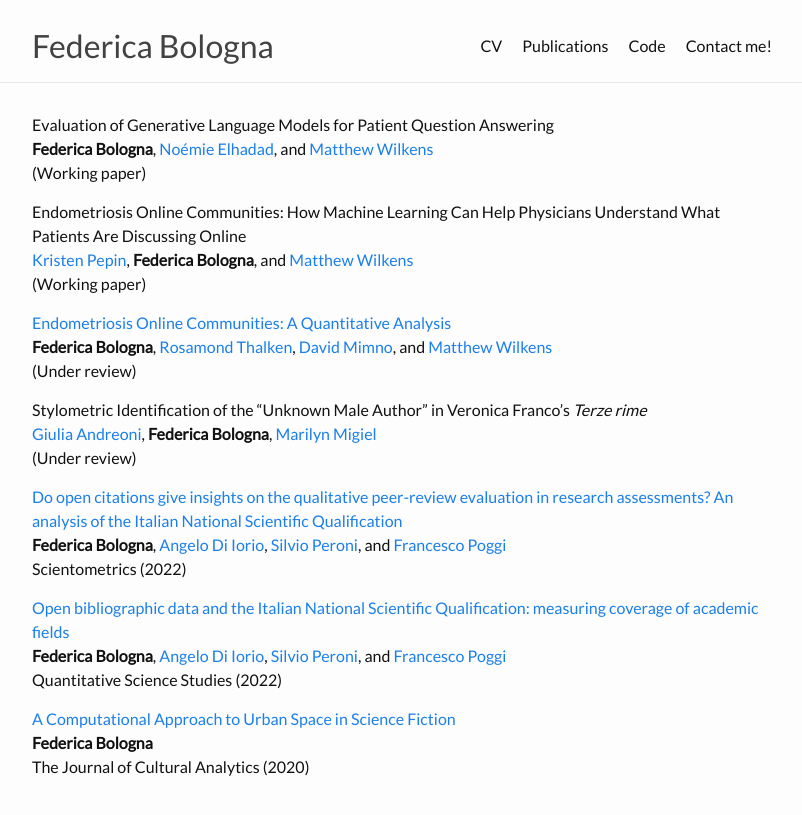
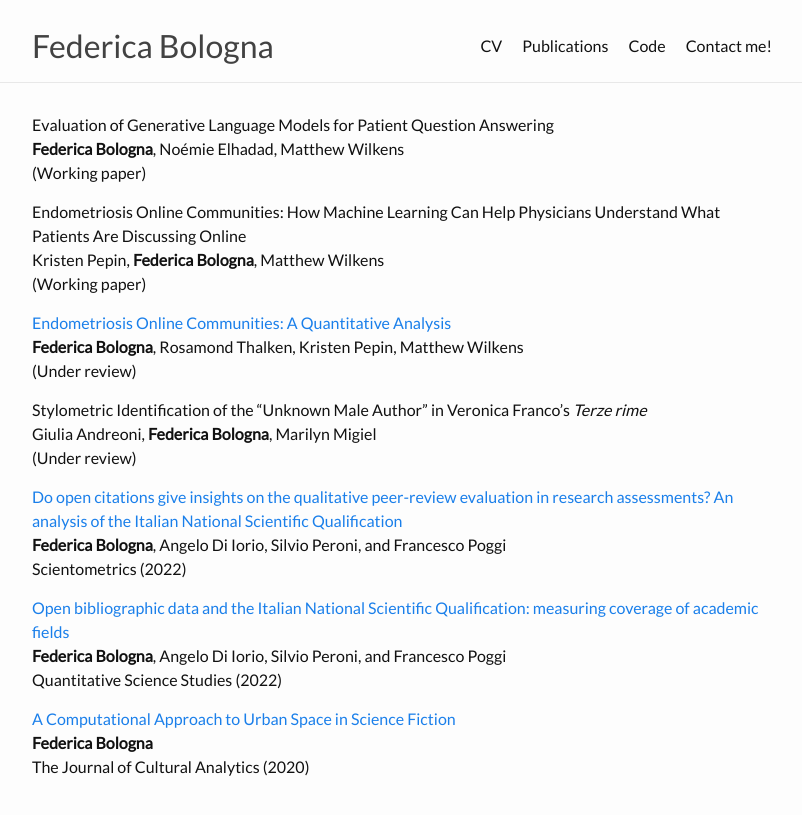
Before and after one commit to federicabologna/federicabologna.github.io, a Jekyll site: the page built from publications.markdown, in a window 1280 px wide. Shown: the top 815 px of the page, without its empty margins (238-1040 px from the left). Built offline with Jekyll 4.4.1, drawn with Linux system fonts in a browser that asks for light colours.

Commit message:
removed unhellpful links

```diff
--- a/publications.markdown
+++ b/publications.markdown
@@ -4,27 +4,27 @@ title: Publications
 permalink: /publications/
 ---
 Evaluation of Generative Language Models for Patient Question Answering <br/>
-**Federica Bologna**, [Noémie Elhadad](https://people.dbmi.columbia.edu/noemie/), and [Matthew Wilkens](https://mattwilkens.com/){:target="_blank"}  <br/>
+**Federica Bologna**, Noémie Elhadad, Matthew Wilkens  <br/>
 (Working paper)<br/>
 
 Endometriosis Online Communities: How Machine Learning Can Help Physicians Understand What Patients Are Discussing Online <br/>
-[Kristen Pepin](https://weillcornell.org/kristen-pepin-md-phd), **Federica Bologna**, and [Matthew Wilkens](https://mattwilkens.com/){:target="_blank"}  <br/>
+Kristen Pepin, **Federica Bologna**, Matthew Wilkens <br/>
 (Working paper)<br/>
 
 [Endometriosis Online Communities: A Quantitative Analysis](https://doi.org/10.1101/2024.02.27.24303445) <br/>
-**Federica Bologna**, [Rosamond Thalken](https://rosamondthalken.com/){:target="_blank"}, [David Mimno](https://mimno.infosci.cornell.edu/){:target="_blank"}, and [Matthew Wilkens](https://mattwilkens.com/){:target="_blank"}  <br/>
+**Federica Bologna**, Rosamond Thalken, Kristen Pepin, Matthew Wilkens <br/>
 (Under review)<br/>
 
 Stylometric Identification of the “Unknown Male Author” in Veronica Franco’s _Terze rime_ <br/>
-[Giulia Andreoni](https://romancestudies.cornell.edu/giulia-andreoni){:target="_blank"}, **Federica Bologna**, [Marilyn Migiel](https://romancestudies.cornell.edu/marilyn-migiel){:target="_blank"} <br/>
+Giulia Andreoni, **Federica Bologna**, Marilyn Migiel  <br/>
 (Under review)<br/>
 
 [Do open citations give insights on the qualitative peer-review evaluation in research assessments? An analysis of the Italian National Scientific Qualification](https://doi.org/10.1007/s11192-022-04581-6){:target="_blank"}  <br/>
-**Federica Bologna**, [Angelo Di Iorio](https://www.unibo.it/sitoweb/angelo.diiorio/en){:target="_blank"}, [Silvio Peroni](https://essepuntato.it/){:target="_blank"}, and [Francesco Poggi](http://personale.unimore.it/rubrica/dettaglio/fpoggi){:target="_blank"}  <br/>
+**Federica Bologna**, Angelo Di Iorio, Silvio Peroni, and Francesco Poggi  <br/>
 Scientometrics (2022)<br/>
 
 [Open bibliographic data and the Italian National Scientific Qualification: measuring coverage of academic fields](https://doi.org/10.1162/qss_a_00203){:target="_blank"}  <br/>
-**Federica Bologna**, [Angelo Di Iorio](https://www.unibo.it/sitoweb/angelo.diiorio/en){:target="_blank"}, [Silvio Peroni](https://essepuntato.it/){:target="_blank"}, and [Francesco Poggi](http://personale.unimore.it/rubrica/dettaglio/fpoggi){:target="_blank"}  <br/>
+**Federica Bologna**, Angelo Di Iorio, Silvio Peroni, and Francesco Poggi  <br/>
 Quantitative Science Studies (2022)<br/>
 
 [A Computational Approach to Urban Space in Science Fiction](https://doi.org/10.22148/001c.18120){:target="_blank"}
```
